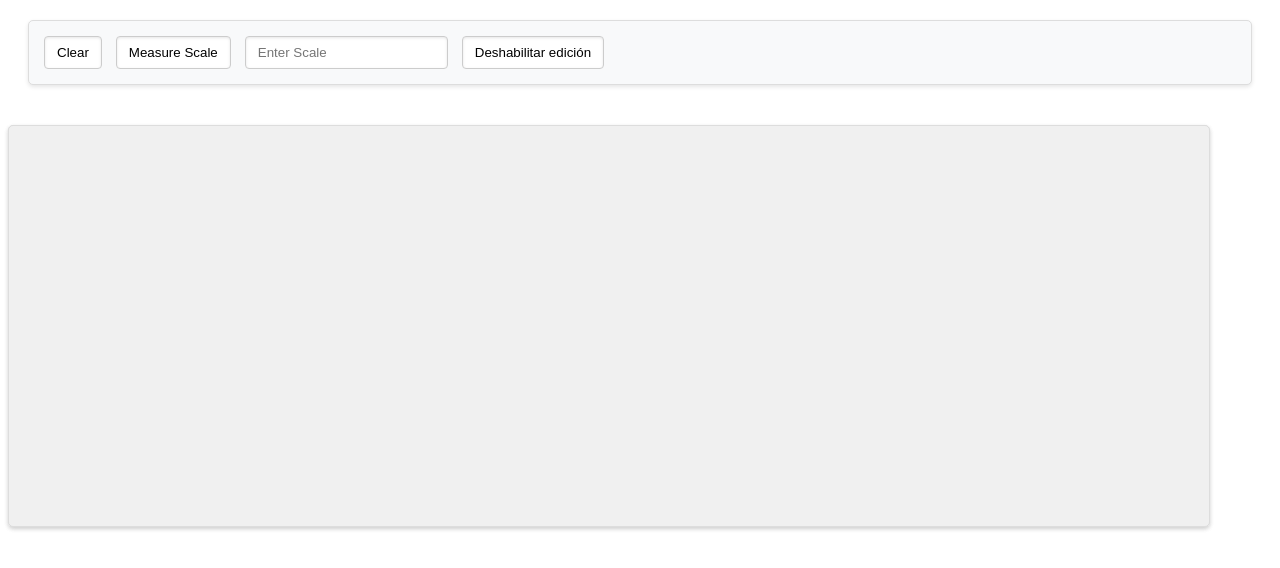
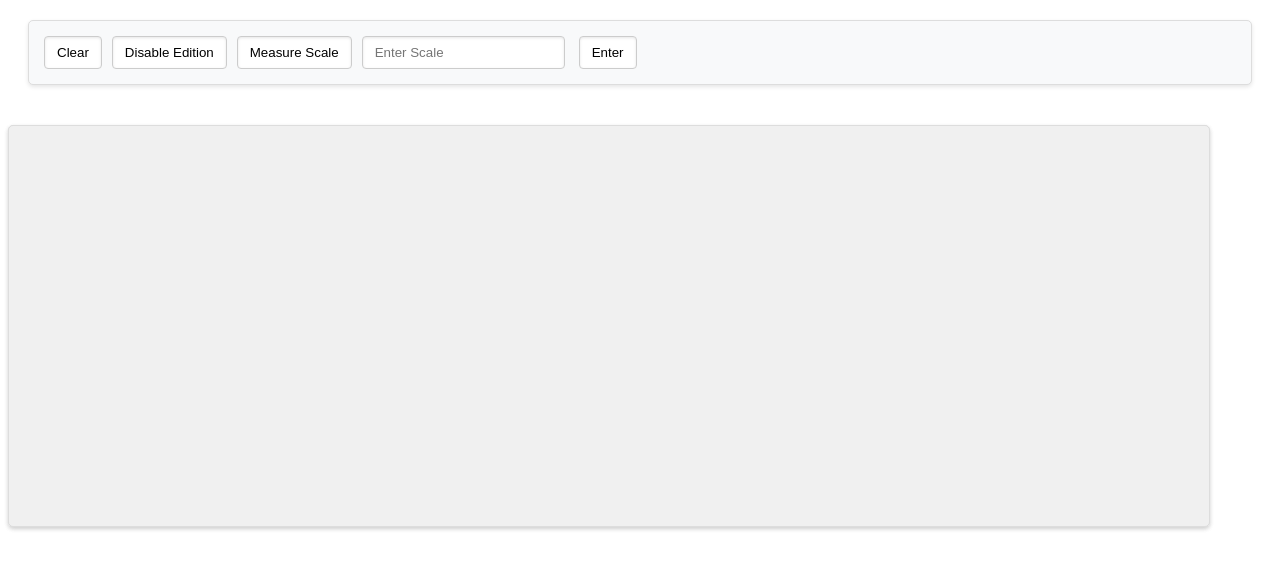
Before and after one commit to sessionkiller/mockup-measure-tool, a website built with Vite: page index.html in a window 1280 px wide. Both pictures are taken after a click on the button "Measure Scale". Built offline with nearby package versions, Linux system fonts and the light colour scheme.

Commit message:
change the navbar

```diff
--- a/index.html
+++ b/index.html
@@ -1,16 +1,20 @@
 <!DOCTYPE html>
 <html lang="en">
   <head>
-    <meta charset="UTF-8">
-    <meta name="viewport" content="width=device-width, initial-scale=1.0">
+    <meta charset="UTF-8" />
+    <meta name="viewport" content="width=device-width, initial-scale=1.0" />
     <title>Fabric.js</title>
-    <link rel="stylesheet" href="./src/style.css">
+    <link rel="stylesheet" href="./src/style.css" />
   </head>
   <body>
     <div id="navbar">
       <button id="clear">Clear</button>
+      <button id="edition">Disable Edition</button>
       <button id="scale">Measure Scale</button>
-        <input type="number" id="scaleInput" placeholder="Enter Scale">
+    <div id="scaleMenu">
+      <input type="number" id="scaleInput" placeholder="Enter Scale" />
+      <button id="scaleButton">Enter</button>
+    </div>
     </div>
     <canvas id="measurement"></canvas>
     <script src="./public/fabric.min.js"></script>
--- a/src/fabriccode.js
+++ b/src/fabriccode.js
@@ -5,18 +5,24 @@ let tempLine, tempText;
 let eventsEnabled = true;
 
 // ELEMENTOS HTML
-const navbar = document.getElementById("navbar");
-const button = document.createElement("button");
-button.innerText = "Deshabilitar edición";
+const button = document.getElementById("edition");
+const scaleButton = document.getElementById("scale");
+const scaleMenu = document.getElementById("scaleMenu");
+
+scaleButton.addEventListener("click", function () {
+    if (scaleMenu.style.display === "none" || scaleMenu.style.display === "") {
+        scaleMenu.style.display = "block";
+    } else {
+        scaleMenu.style.display = "none";
+    }
+});
 
 // AÑADIR ELEMENTOS AL NAVBAR
-
 button.addEventListener("click", function () {
   if (eventsEnabled) {
     alert("Edition disabled!");
     canvas.off("mouse:down");
     canvas.off("mouse:move");
-    button.innerText = "Habilitar edición";
   } else {
     alert("Events enabled!");
     canvas.on("mouse:down", function (o) {
@@ -25,7 +31,7 @@ button.addEventListener("click", function () {
         isDrawing = true;
         startX = pointer.x;
         startY = pointer.y;
-        const startPoint = createPoint(startX, startY);
+        const startPoint = createPoint(pointer.x, pointer.y);
         canvas.add(startPoint);
       } else {
         isDrawing = false;
@@ -66,7 +72,6 @@ button.addEventListener("click", function () {
   }
   eventsEnabled = !eventsEnabled;
 });
-navbar.appendChild(button);
 
 document.getElementById("clear").addEventListener("click", function () {
   canvas.clear();
@@ -143,11 +148,12 @@ const createPoint = (startX, startY) => {
 };
 
 function addLine(x1, y1, x2, y2) {
-  const line = new fabric.Line([x1, y1, x2, y2], {
+const line = new fabric.Line([x1, y1, x2, y2], {
     stroke: "black",
     selectable: false,
     evented: false,
-  });
+});
+line.sendToBack();
 
   const endPoint = createPoint(x2, y2);
 
--- a/src/style.css
+++ b/src/style.css
@@ -1,4 +1,6 @@
 #navbar {
+  display: flex;
+  flex-direction: row;
   padding: 10px;
   margin: 20px;
   background-color: #f8f9fa;
@@ -32,3 +34,7 @@ canvas {
   width: 200vw;
   height: 90vh;
 }
+
+#scaleMenu {
+  display: none;
+}
```
Lines whose indentation alone changed are shown as unchanged.
